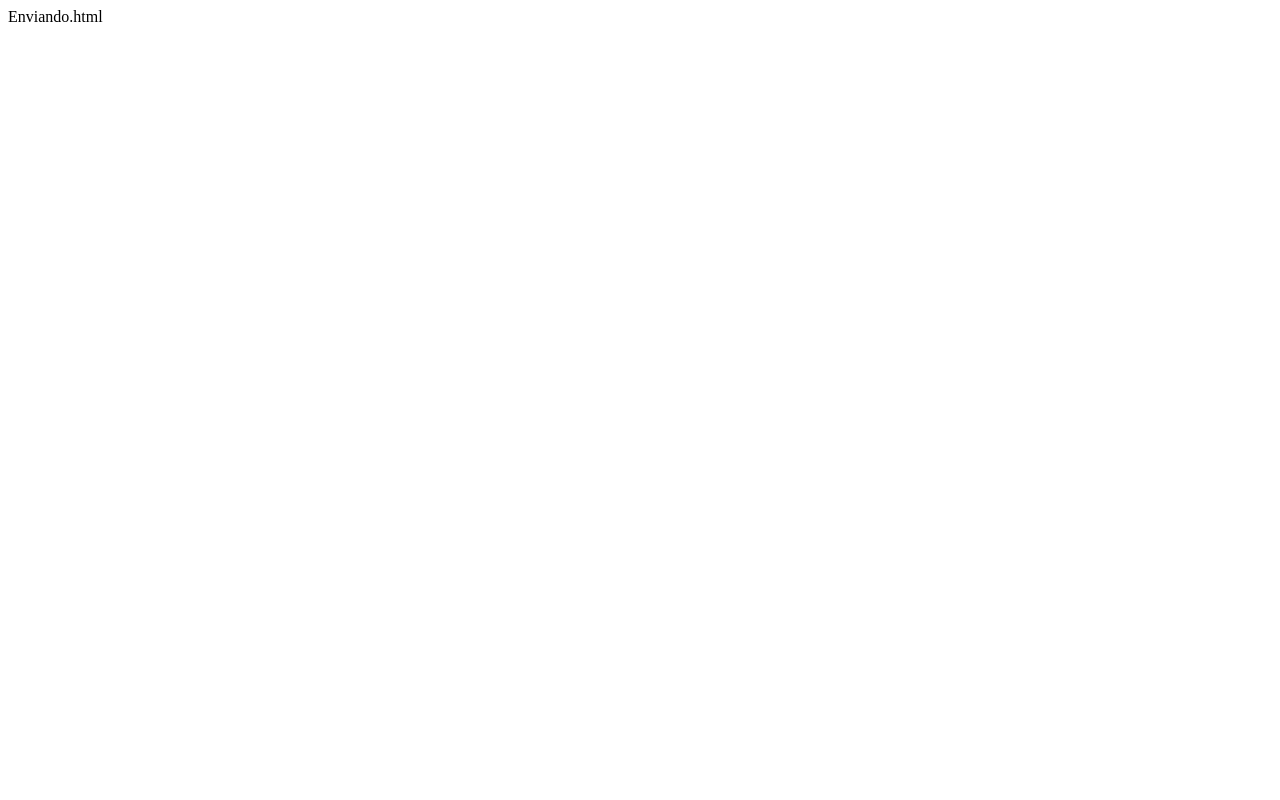
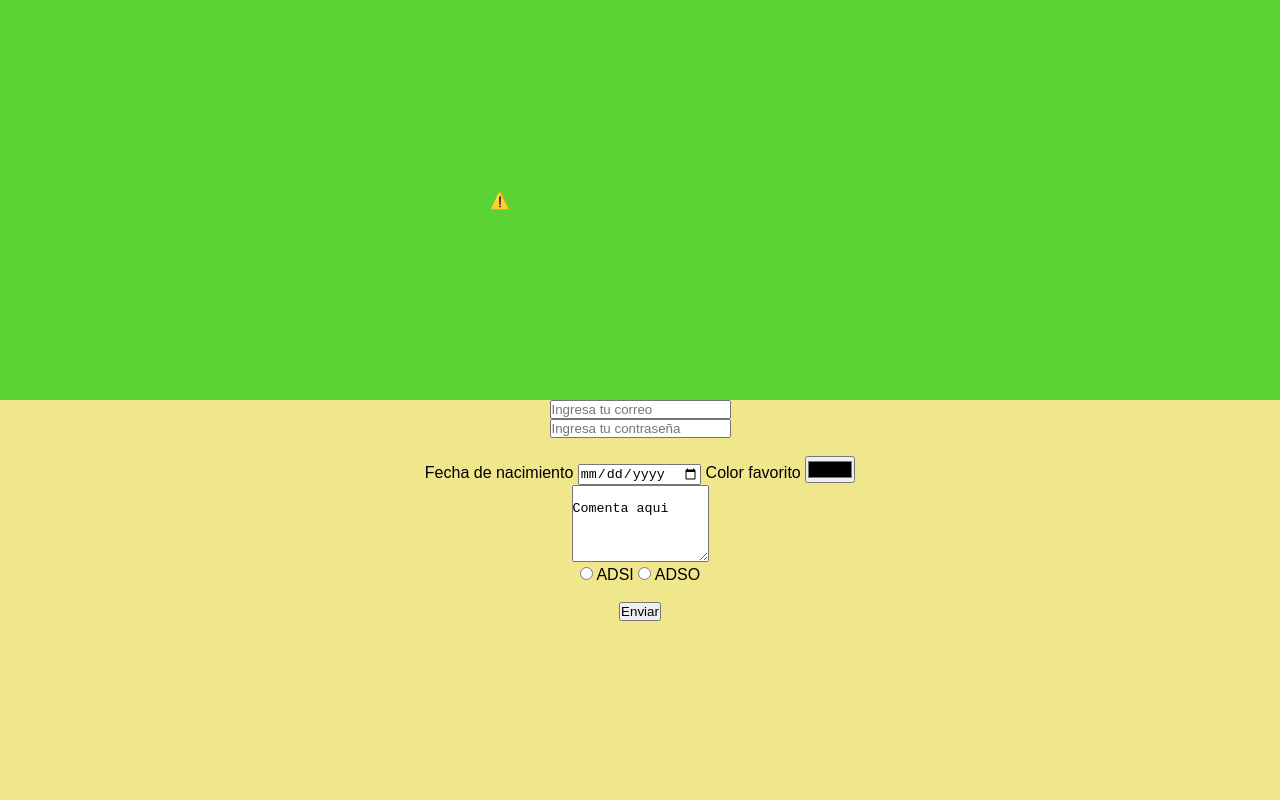
Before and after one commit to Dahiana18/adsoformularios, a plain HTML site: page enviando.html in a window 1280 px wide. Drawn offline with nearby package versions, Linux system fonts and the light colour scheme; no server answers.

```diff
--- a/enviando.html
+++ b/enviando.html
@@ -5,8 +5,36 @@
     <meta http-equiv="X-UA-Compatible" content="IE=edge">
     <meta name="viewport" content="width=device-width, initial-scale=1.0">
     <title>Document</title>
+    <link rel="stylesheet" href="style.css">
 </head>
 <body>
-    Enviando.html
+    <div class="lottie">
+        <script src="https://unpkg.com/@lottiefiles/lottie-player@latest/dist/lottie-player.js"></script>
+        <lottie-player src="https://assets3.lottiefiles.com/packages/lf20_xo63wtwd.json"  background="transparent"  speed="1"  style="width: 300px; height: 300px;"  loop autoplay></lottie-player>
+    </div>
+    <div class="formulario">
+        <form action="">
+            <input type="email" required placeholder="Ingresa tu correo" >
+            <br>
+            <input type="password" placeholder="Ingresa tu contraseña">
+            <br> <br>
+            <label for="">Fecha de nacimiento</label>
+            <input type="date">
+            <label for="">Color favorito</label>
+            <input type="color">
+            <br>
+            <textarea name="" id="" cols="15" rows="5">
+                Comenta aqui
+            </textarea>
+            <br>
+            <input type="radio" value="adsi" id="adsi" name="tecnologo-en">
+            <label for="adsi">ADSI</label>
+            <input type="radio" value="adso" id="adso" name="tecnologo-en">
+            <label for="adso">ADSO</label>
+            <br> <br>
+            <button type="submit">Enviar</button>
+        </form>
+    </div>
+
 </body>
 </html>
```
Also changed, not shown: index.html (+1 -1 lines).
